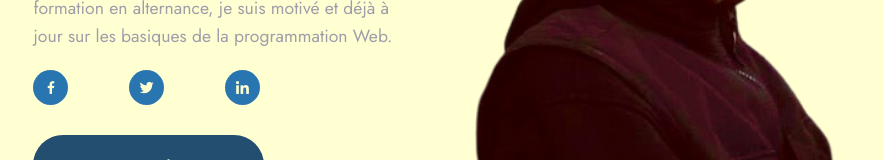
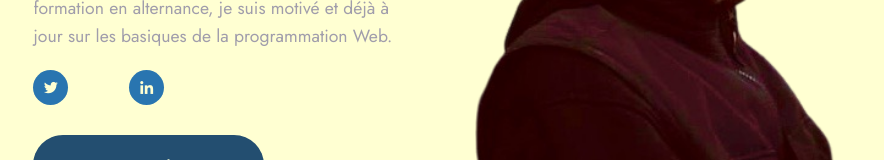
Before and after one commit to HugoCharles997/Hugo-Charles, a plain HTML site: page index.html in a window 1280 px wide. Shown: the part 432-592 px from the top of the page, without its empty margins (197-1081 px from the left). Drawn offline with nearby package versions, Linux system fonts and the light colour scheme.

Commit message:
remove facebook btn

```diff
--- a/index.html
+++ b/index.html
@@ -38,7 +38,6 @@
             <h5>apprenti développeur Web <span>basé à Lyon</span></h5>
             <p>Actuellement en recherche d'entreprise pour une formation en alternance, je suis motivé et déjà à jour sur les basiques de la programmation Web.</p>
             <div class="social">
-                <a href="https://www.facebook.com/hugo.charles.39395/" target="_blank"><i class='bx bxl-facebook'></i></a>
                 <a href="https://twitter.com/HugoCha51219444" target="_blank"><i class='bx bxl-twitter' ></i></a>
                 <a href="https://www.linkedin.com/in/hugo-charles-b79123243/" target="_blank"><i class='bx bxl-linkedin' ></i></a>
             </div>
```
